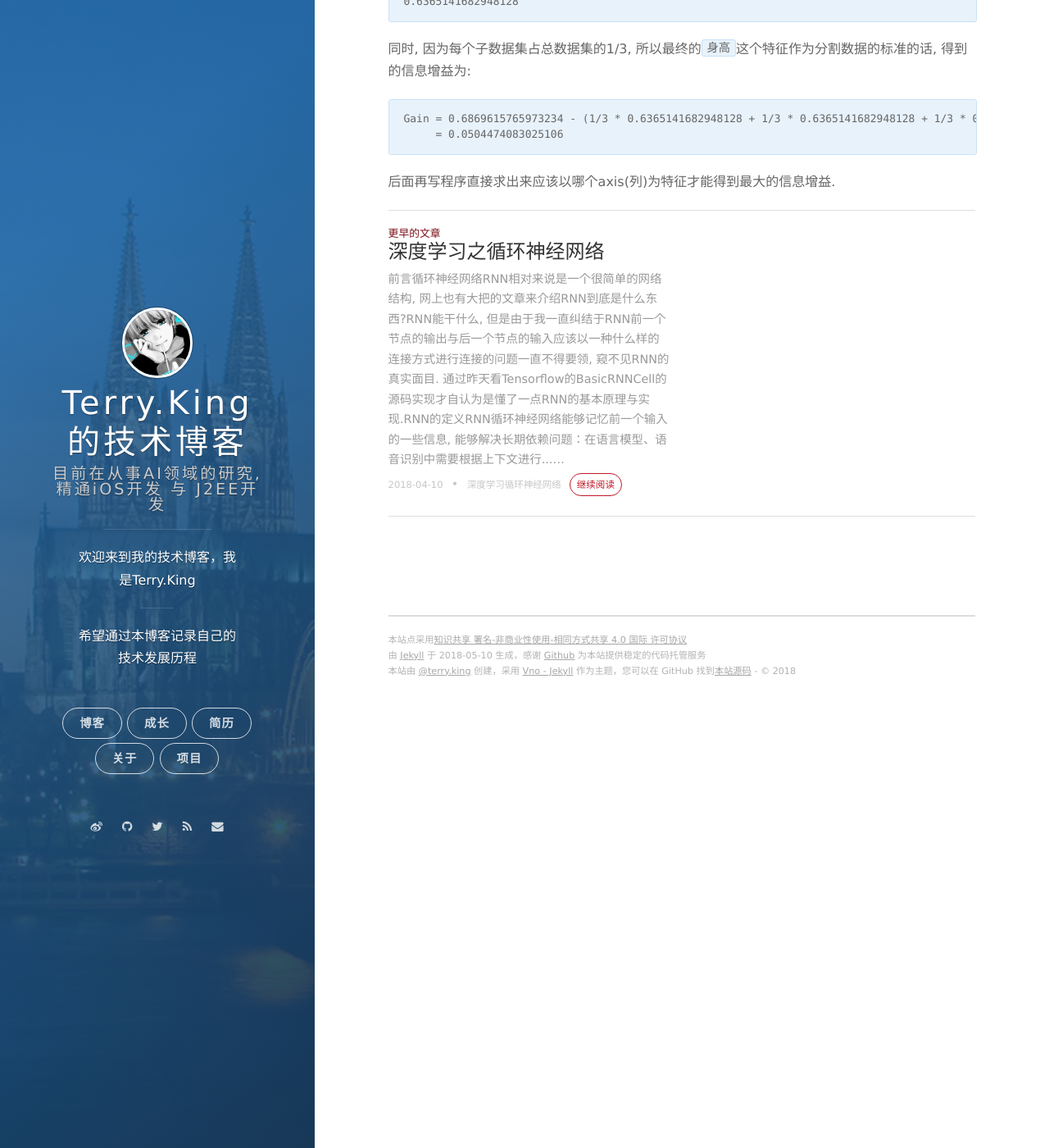
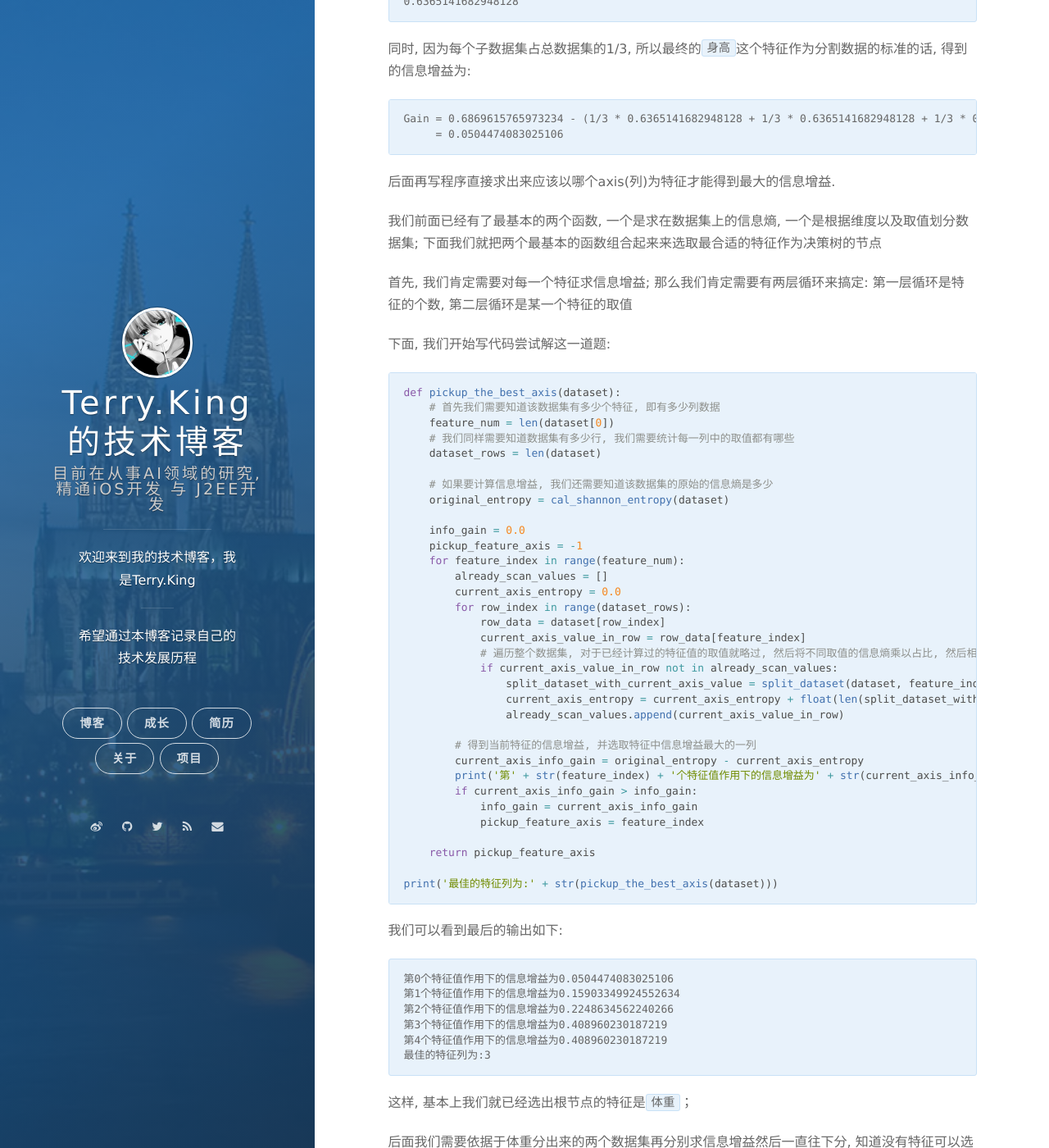
Before and after one commit to terryKing1992/terryKing1992.github.io, a Jekyll site: the page built from _posts/2018-04-10-deep-learning-decision-tree-code.md, in a window 1280 px wide and 1400 px high, scrolled down 3548 px. Shown: the whole window at 82% size. Built offline with Jekyll 4.4.1, drawn with Linux system fonts in a browser that asks for light colours; nearby versions of some CDN libraries; comment, search, counter and statistics services are not loaded; some of the changed text lies outside the part shown.

Commit message:
增加特征选取的代码

````diff
--- a/_posts/2018-04-10-deep-learning-decision-tree-code.md
+++ b/_posts/2018-04-10-deep-learning-decision-tree-code.md
@@ -172,3 +172,60 @@ Gain = 0.6869615765973234 - (1/3 * 0.6365141682948128 + 1/3 * 0.6365141682948128
 ```
 
 后面再写程序直接求出来应该以哪个axis(列)为特征才能得到最大的信息增益.
+
+我们前面已经有了最基本的两个函数, 一个是求在数据集上的信息熵, 一个是根据维度以及取值划分数据集; 下面我们就把两个最基本的函数组合起来来选取最合适的特征作为决策树的节点
+
+首先, 我们肯定需要对每一个特征求信息增益; 那么我们肯定需要有两层循环来搞定: 第一层循环是特征的个数, 第二层循环是某一个特征的取值
+
+下面, 我们开始写代码尝试解这一道题:
+
+```python
+def pickup_the_best_axis(dataset):
+    # 首先我们需要知道该数据集有多少个特征, 即有多少列数据
+    feature_num = len(dataset[0])
+    # 我们同样需要知道数据集有多少行, 我们需要统计每一列中的取值都有哪些
+    dataset_rows = len(dataset)
+
+    # 如果要计算信息增益, 我们还需要知道该数据集的原始的信息熵是多少
+    original_entropy = cal_shannon_entropy(dataset)
+
+    info_gain = 0.0
+    pickup_feature_axis = -1
+    for feature_index in range(feature_num):
+        already_scan_values = []
+        current_axis_entropy = 0.0
+        for row_index in range(dataset_rows):
+            row_data = dataset[row_index]
+            current_axis_value_in_row = row_data[feature_index]
+            # 遍历整个数据集, 对于已经计算过的特征值的取值就略过, 然后将不同取值的信息熵乘以占比, 然后相加
+            if current_axis_value_in_row not in already_scan_values:
+                split_dataset_with_current_axis_value = split_dataset(dataset, feature_index, current_axis_value_in_row)
+                current_axis_entropy = current_axis_entropy + float(len(split_dataset_with_current_axis_value) / dataset_rows) * cal_shannon_entropy(split_dataset_with_current_axis_value)
+                already_scan_values.append(current_axis_value_in_row)
+
+        # 得到当前特征的信息增益, 并选取特征中信息增益最大的一列
+        current_axis_info_gain = original_entropy - current_axis_entropy
+        print('第' + str(feature_index) + '个特征值作用下的信息增益为' + str(current_axis_info_gain))
+        if current_axis_info_gain > info_gain:
+            info_gain = current_axis_info_gain
+            pickup_feature_axis = feature_index
+
+    return pickup_feature_axis
+
+print('最佳的特征列为:' + str(pickup_the_best_axis(dataset)))
+```
+
+我们可以看到最后的输出如下:
+
+```
+第0个特征值作用下的信息增益为0.0504474083025106
+第1个特征值作用下的信息增益为0.15903349924552634
+第2个特征值作用下的信息增益为0.2248634562240266
+第3个特征值作用下的信息增益为0.408960230187219
+第4个特征值作用下的信息增益为0.408960230187219
+最佳的特征列为:3
+```
+
+这样, 基本上我们就已经选出根节点的特征是```体重```；
+
+后面我们需要依据于体重分出来的两个数据集再分别求信息增益然后一直往下分, 知道没有特征可以选取之后才算结束.
````
